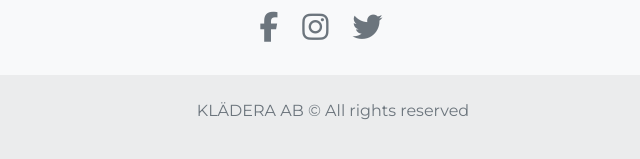
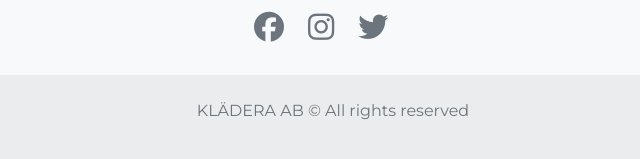
Before and after one commit to ViggoOhlsson/webshop-inlamning-3, a website: page checkout.html in a window 1280 px wide. Shown: the part 1204-1363 px from the top of the page, 307-947 px from the left. Drawn offline with nearby package versions, Linux system fonts and the light colour scheme.

Commit message:
la till bootstrap CDN vad det nu än är

```diff
--- a/checkout.html
+++ b/checkout.html
@@ -12,6 +12,7 @@
     <link rel="preconnect" href="https://fonts.gstatic.com" crossorigin />
     <link href="https://fonts.googleapis.com/css2?family=Montserrat&display=swap" rel="stylesheet" />
     <script src="https://kit.fontawesome.com/3d16140dea.js" crossorigin="anonymous"></script>
+    <link href="//netdna.bootstrapcdn.com/font-awesome/4.0.3/css/font-awesome.css" rel="stylesheet">
     <link href="css/main.css" rel="stylesheet" />
 </head>
 
```
